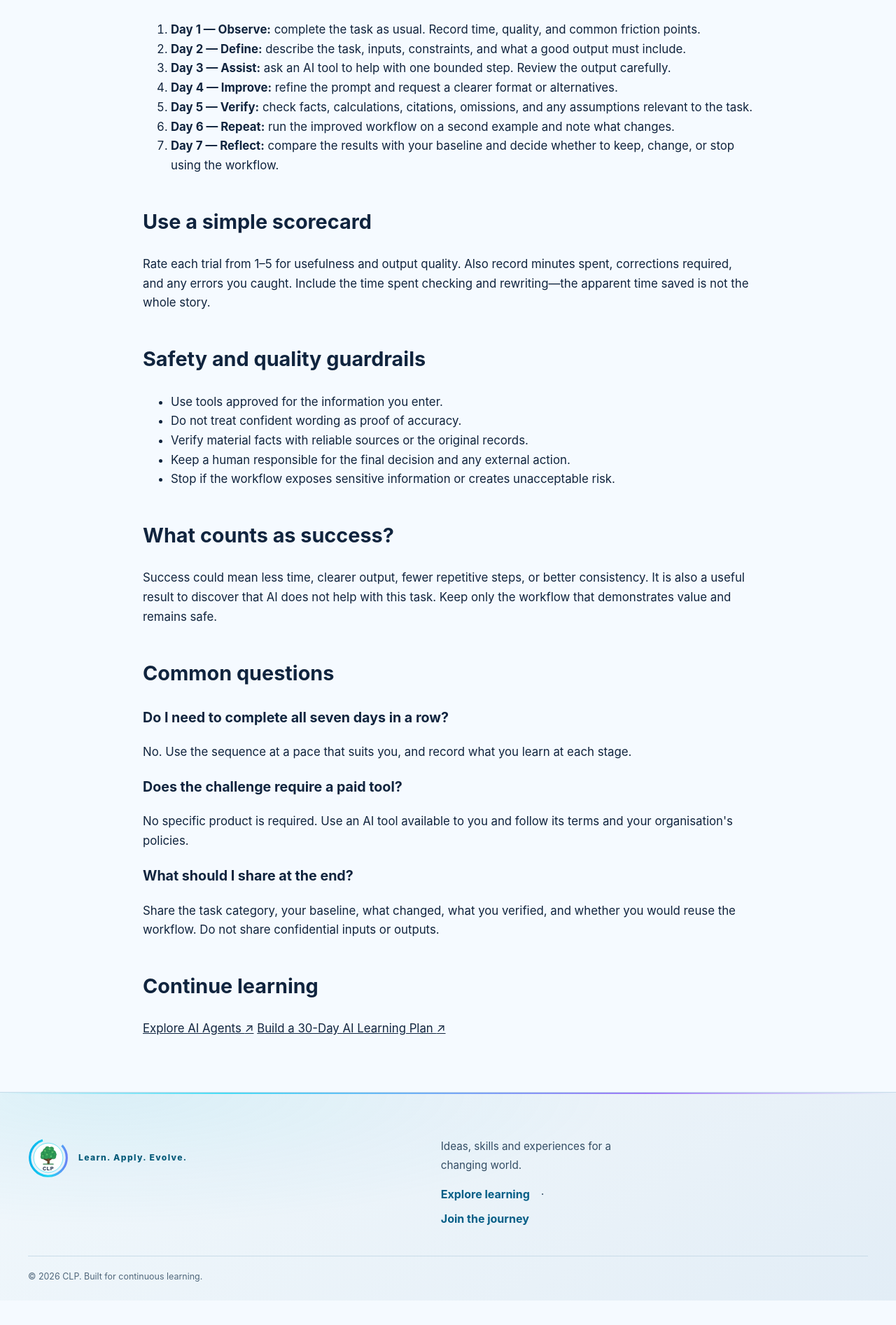
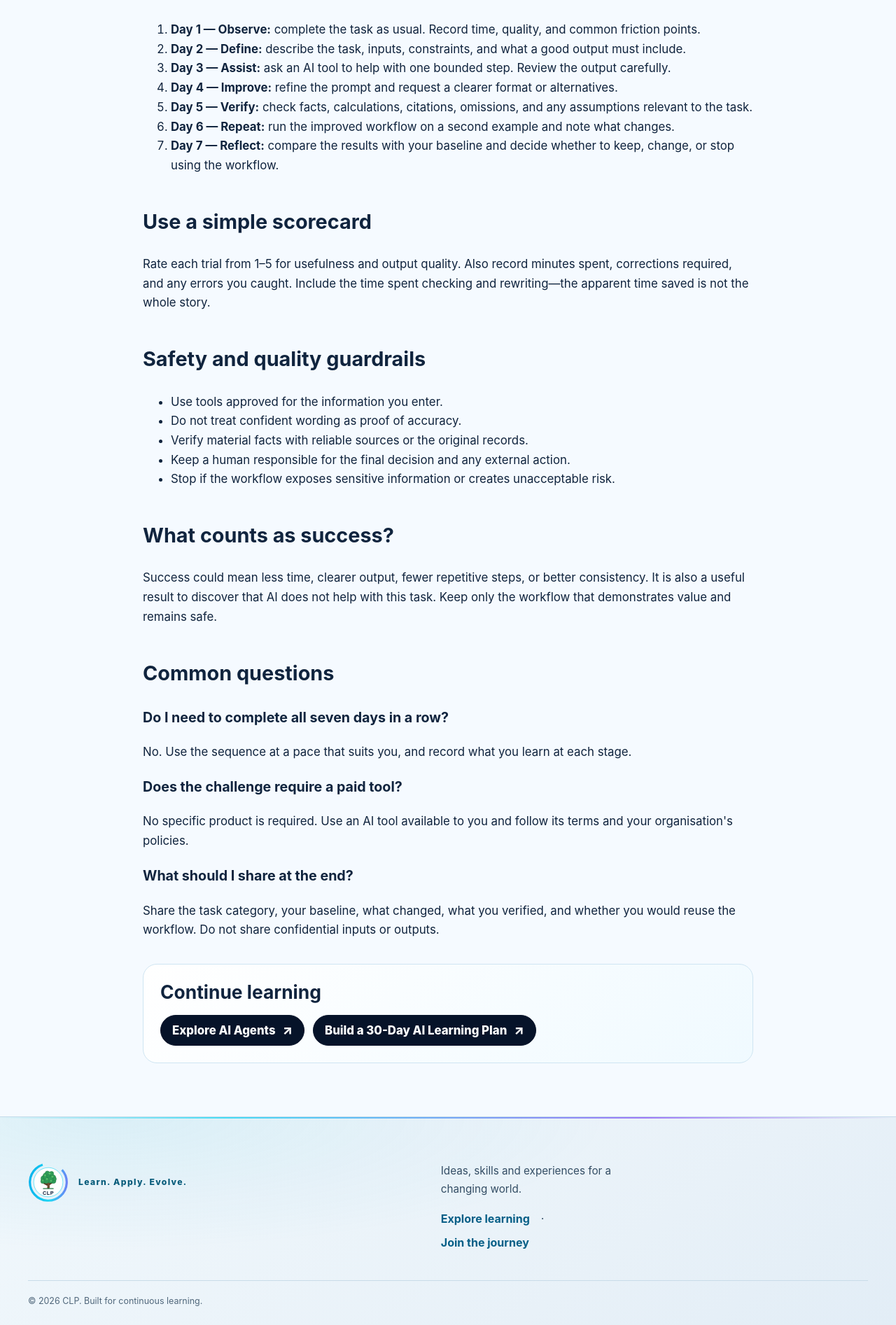
Before and after one commit to sanjeevkshu/clp, a Jekyll site: the page built from learn/7-day-ai-challenge.md, in a window 1280 px wide. Shown: the part 873-2766 px from the top of the page at 70% size. Built offline with Jekyll 4.4.1, drawn with Linux system fonts in a browser that asks for light colours; before the commit the page ends 2731 px from its top, so only the background shows below that.

Commit message:
Add shared article CTA button styles

```diff
--- a/assets/css/styles.css
+++ b/assets/css/styles.css
@@ -1388,3 +1388,13 @@ html[data-theme="dark"] .learn-resource-copy>p:not(.card-kicker){color:#c0d1e2}
 .learning-article>p:first-of-type{margin-top:0}
 @media(max-width:680px){.learn-resource-copy{padding:18px}.learn-card-button{width:100%}.learning-article{padding:0 16px 54px}.learning-article-hero{grid-template-columns:1fr;gap:18px;margin:8px 0 28px;padding:16px;border-radius:20px}.learning-article-art{aspect-ratio:16/9;max-height:220px;padding:8px}.learning-article-intro h1{font-size:clamp(1.9rem,8vw,2.6rem)}}
 @media(prefers-reduced-motion:reduce){.learn-resource-card,.learn-card-button{transition:none}}
+
+/* Shared authoring component: prominent next-step links on learning articles */
+.article-cta-section{margin:34px 0 0;padding:24px;border:1px solid #cfe5f2;border-radius:20px;background:linear-gradient(135deg,#fff,#f0faff)}
+.article-cta-section h2{margin:0 0 16px;font-size:clamp(1.25rem,2.8vw,1.65rem);line-height:1.2}
+.article-cta-group{display:flex;flex-wrap:wrap;gap:12px}
+.content-button{display:inline-flex;align-items:center;justify-content:center;gap:10px;min-height:44px;padding:10px 16px;border-radius:999px;background:var(--ocean);border:1px solid var(--ocean);color:#fff;text-decoration:none;font-weight:800;line-height:1.2;transition:transform .2s var(--ease),background .2s,border-color .2s}
+.content-button:hover,.content-button:focus-visible{background:#0b4770;border-color:#0b4770;color:#fff;transform:translateY(-2px)}
+.content-button span{font-size:1.1em;line-height:1}
+@media(max-width:680px){.article-cta-section{padding:18px}.article-cta-group{flex-direction:column}.content-button{width:100%;text-align:center}}
+@media(prefers-reduced-motion:reduce){.content-button{transition:none}}
```
